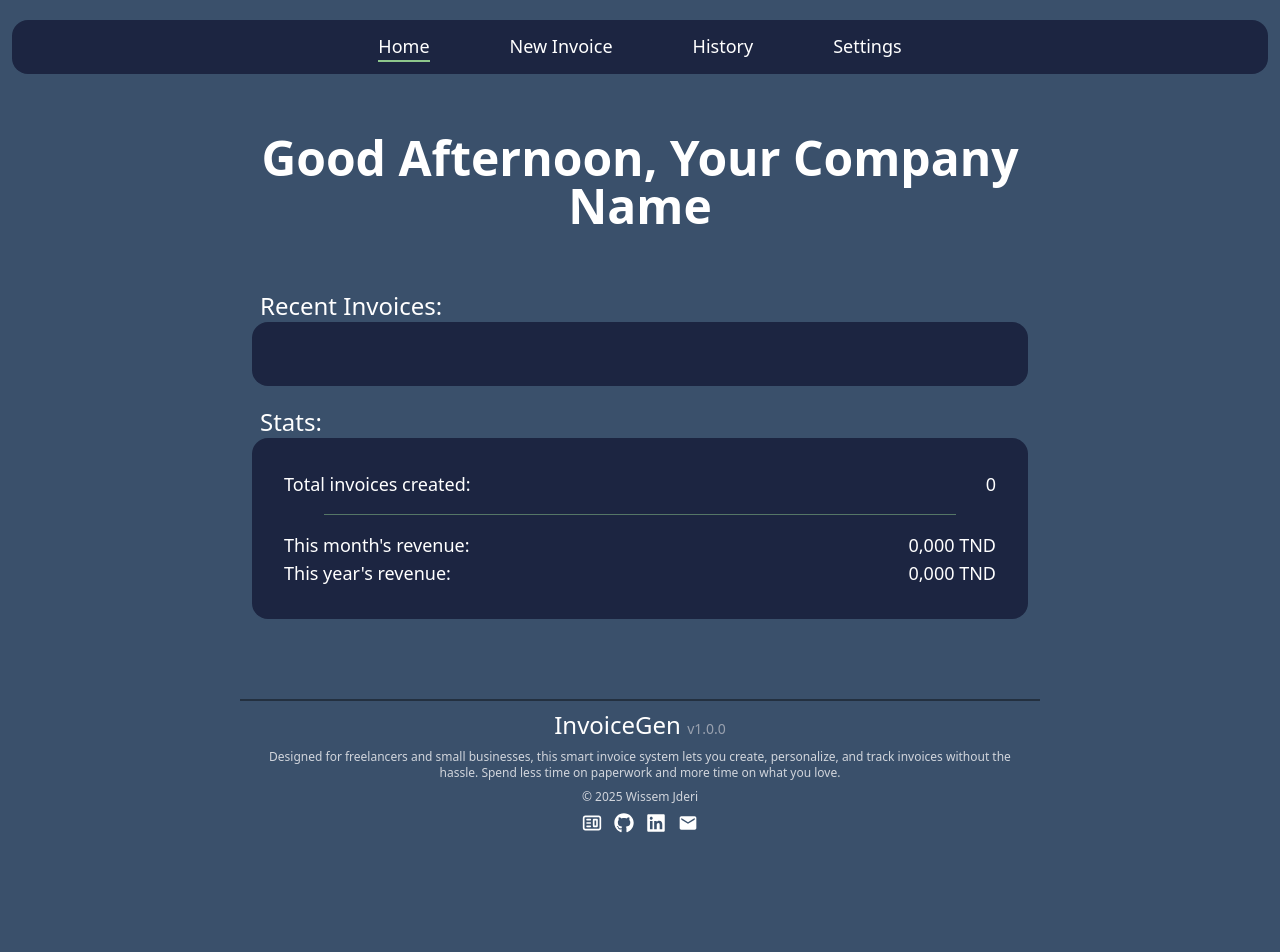
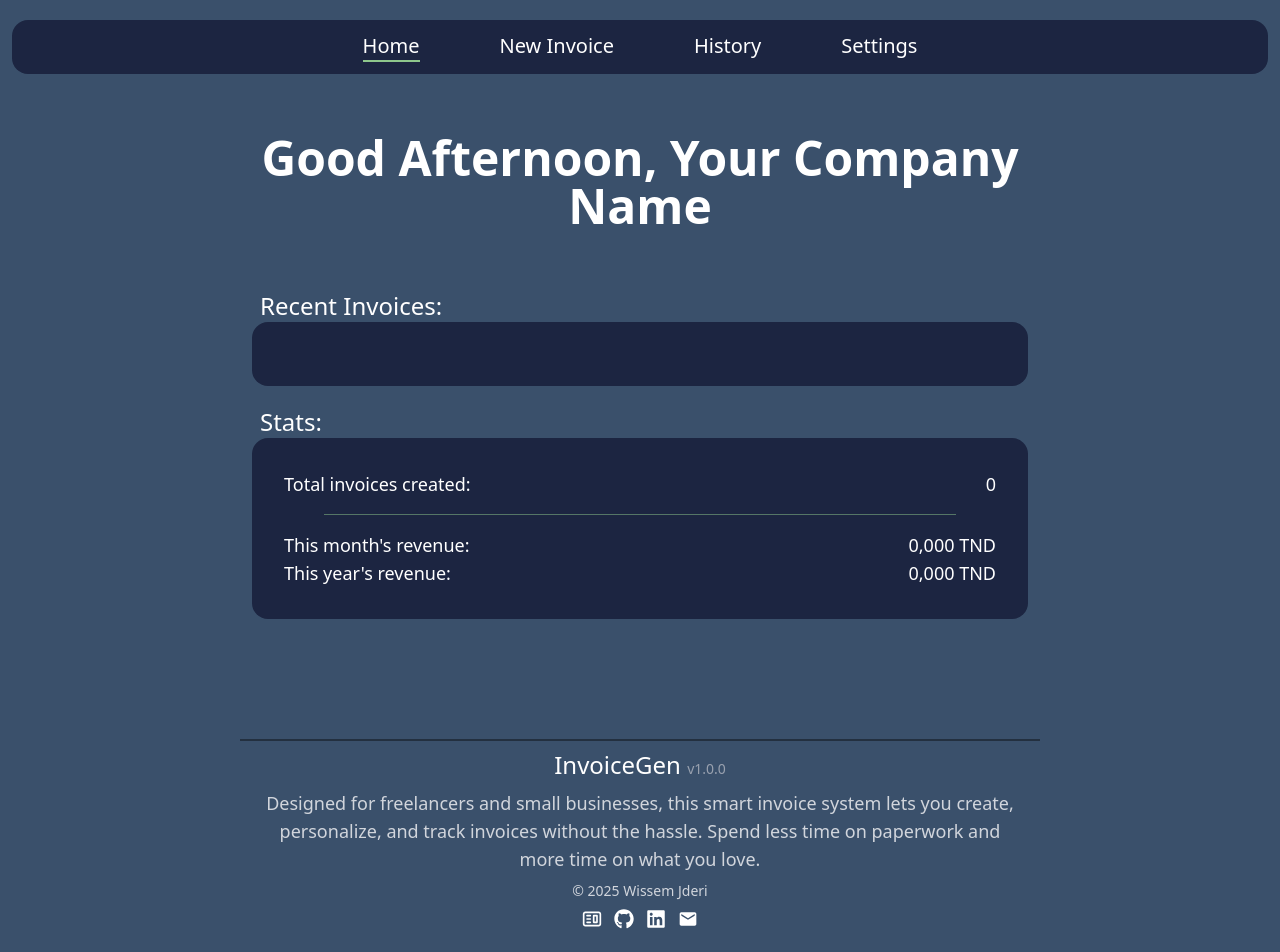
Before and after one commit to WissemJderi/invoice-gen, a React (Vite) app: page / in a window 1280 px wide. Shown: the top 952 px of the page. Before the commit the page ends 881 px from the top, so only its background shows below. Built offline with nearby package versions, Linux system fonts and the light colour scheme; what @react-pdf/renderer would draw is missing.

Commit message:
make sticky footer and page margins

```diff
--- a/src/components/Footer.tsx
+++ b/src/components/Footer.tsx
@@ -24,16 +24,16 @@ const Footer = () => {
   });
   const currentYear = new Date().getFullYear();
   return (
-    <div className="xl:mx-60 mx-3 my-10  sm:mt-20 border-t-2 border-black/40 p-2">
+    <div className="xl:mx-60 mx-3 lg:mt-30 lg:mb-10 mt-20 mb-5  sm:mt-20 border-t-2 border-black/40 p-2">
       <h2 className="font-light text-2xl text-white text-center">
         InvoiceGen <span className="text-gray-400 text-sm">v1.0.0</span>
       </h2>
-      <p className="text-gray-300 text-xs mx-5 my-2 text-center">
+      <p className="text-gray-300 lg:text-lg text-xs mx-2 my-2 text-center">
         Designed for freelancers and small businesses, this smart invoice system
         lets you create, personalize, and track invoices without the hassle.
         Spend less time on paperwork and more time on what you love.
       </p>
-      <div className="flex flex-row text-xs justify-around text-gray-300 my-1">
+      <div className="flex flex-row lg:text-sm text-xs justify-around text-gray-300 my-1">
         <p>© {currentYear} Wissem Jderi</p>
       </div>
       <div className="flex flex-row items-center justify-center gap-3 mt-2 text-white">
--- a/src/components/Navbar.tsx
+++ b/src/components/Navbar.tsx
@@ -2,7 +2,7 @@ import { NavLink } from "react-router";
 
 const Navbar = () => {
   return (
-    <nav className="bg-[#1C2541] mt-5 mb-15 mx-3 rounded-2xl flex flex-row shrink text-white gap-5 sm:gap-20 sm:text-lg justify-center py-3 px-5 text-sm">
+    <nav className="bg-[#1C2541] mt-5 mb-15 mx-3 rounded-2xl flex flex-row shrink text-white gap-5 sm:gap-20 sm:text-xl justify-center py-3 px-5 text-sm">
       <NavLink to="/" className={({ isActive }) => (isActive ? "active" : "")}>
         Home
       </NavLink>
--- a/src/main.tsx
+++ b/src/main.tsx
@@ -5,15 +5,14 @@ import { BrowserRouter, Routes, Route } from "react-router";
 import History from "./components/History/History.tsx";
 import Settings from "./components/Settings/Settings.tsx";
 import NewInvoice from "./components/NewInvoice/NewInvoice.tsx";
-import Navbar from "./components/Navbar.tsx";
-import Footer from "./components/Footer.tsx";
 import InvoiceDetail from "./components/InvoiceDetail/InvoiceDetail.tsx";
 import { AnimatePresence } from "motion/react";
+import { Layout } from "./utils/Layout.tsx";
 
 createRoot(document.getElementById("root")!).render(
   <StrictMode>
     <BrowserRouter>
-      <Navbar />
+      <Layout>
         <AnimatePresence mode="sync">
           <Routes>
             <Route path="/" element={<App />} />
@@ -23,7 +22,7 @@ createRoot(document.getElementById("root")!).render(
             <Route path="/invoices/:invoiceId" element={<InvoiceDetail />} />
           </Routes>
         </AnimatePresence>
-      <Footer />
+      </Layout>
     </BrowserRouter>
   </StrictMode>,
 );
--- /dev/null
+++ b/src/utils/Layout.tsx
@@ -0,0 +1,12 @@
+import Footer from "../components/Footer";
+import Navbar from "../components/Navbar";
+
+export function Layout({ children }: { children: React.ReactNode }) {
+  return (
+    <div className="min-h-screen flex flex-col">
+      <Navbar />
+      <main className="flex-1">{children}</main>
+      <Footer />
+    </div>
+  );
+}
```
Lines whose indentation alone changed are shown as unchanged.
